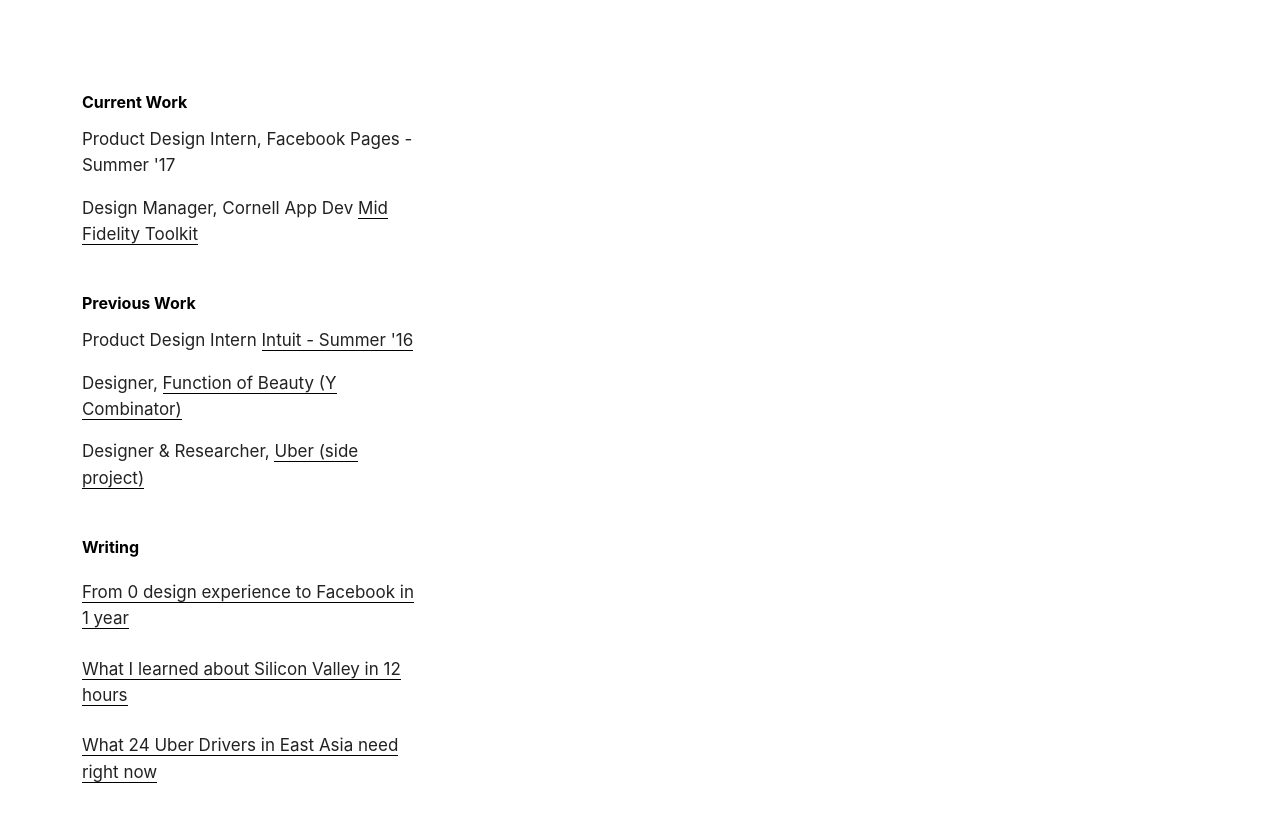
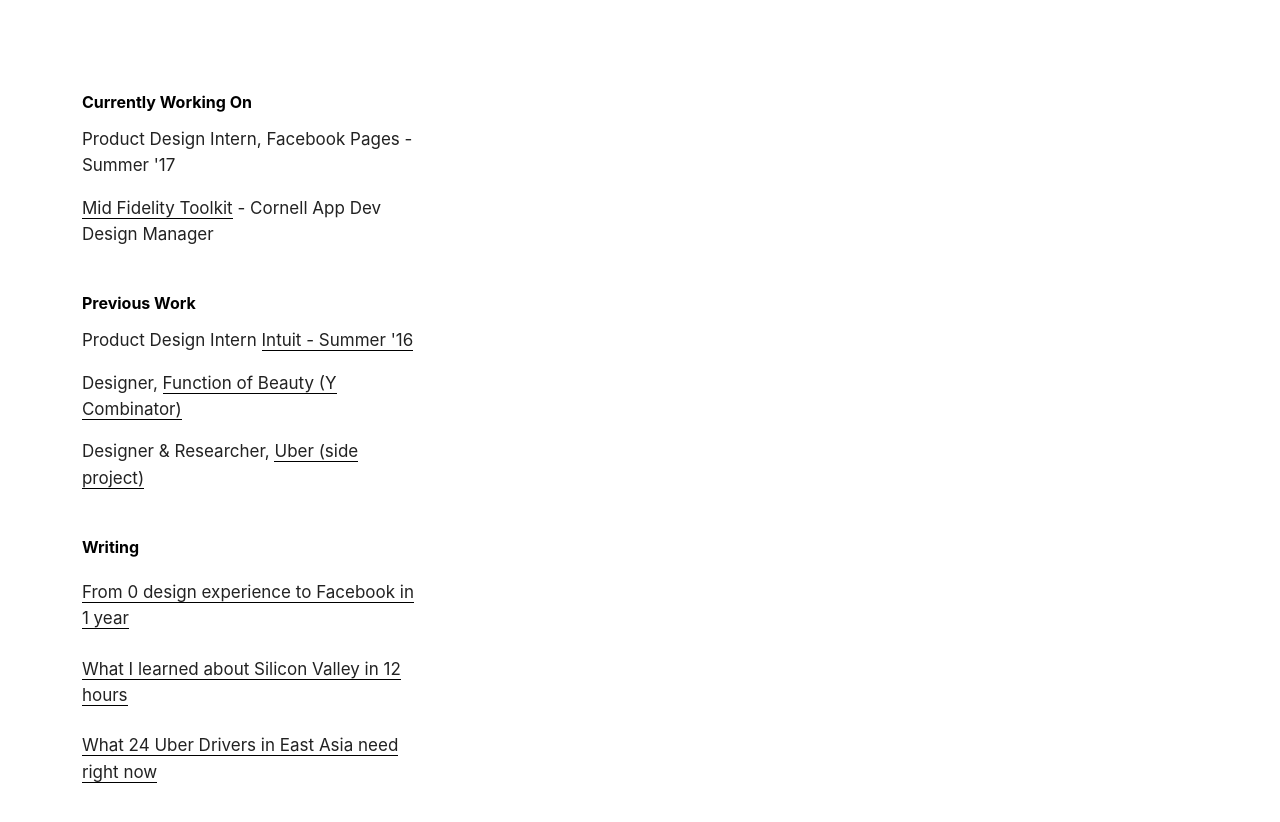
Before and after one commit to sahilkhoja23/sahilkhoja23.github.io, a website: page index.html in a window 1280 px wide. Shown: the part 833-1655 px from the top of the page. Drawn offline with nearby package versions, Linux system fonts and the light colour scheme.

Commit message:
current_work

```diff
--- a/index.html
+++ b/index.html
@@ -40,10 +40,10 @@
     </header>
     <hr>
     <div class="column" id="work">
-      <h4>Current Work</h4>
+      <h4>Currently Working On</h4>
       <ul class="summary">
         <li>Product Design Intern,  Facebook Pages - Summer '17</li>
-        <li>Design Manager, Cornell App Dev <a target="blank" href="https://www.behance.net/gallery/52007131/MidFidelity-Toolkit">Mid Fidelity Toolkit</a></li>
+        <li><a target="blank" href="https://www.behance.net/gallery/52007131/MidFidelity-Toolkit">Mid Fidelity Toolkit</a> - Cornell App Dev Design Manager</li>
       </ul>
 
       <h4>Previous Work</h4>
```
